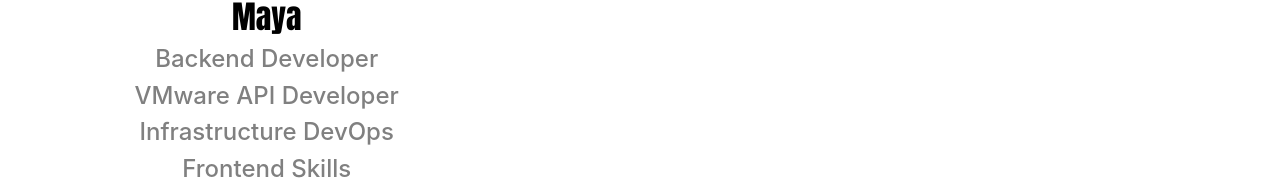
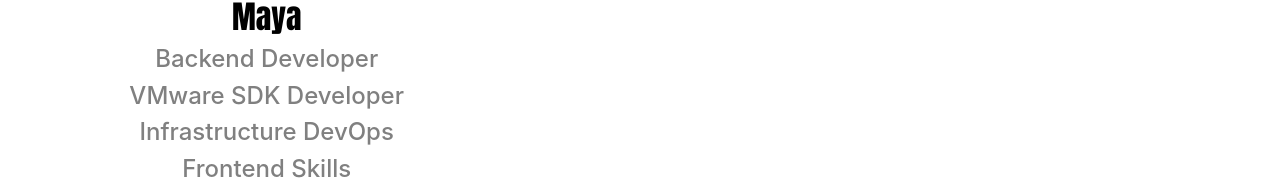
Before and after one commit to fenix15100/react-my-personal-site, a React (Create React App) app: page /react-my-personal-site/resume in a window 1280 px wide. Shown: the part 458-638 px from the top of the page. Built offline with nearby package versions, Linux system fonts and the light colour scheme.

Commit message:
fix typo

```diff
--- a/src/components/Resume.js
+++ b/src/components/Resume.js
@@ -21,7 +21,7 @@
                     <h2 style={{paddingTop: '2em'}}>Francisco José Camacho Maya</h2>
 
                     <h4 style={{color: 'grey'}}>Backend Developer</h4>
-                    <h4 style={{color: 'grey'}}>VMware API Developer</h4>
+                    <h4 style={{color: 'grey'}}>VMware SDK Developer</h4>
                     <h4 style={{color: 'grey'}}>Infrastructure DevOps</h4>
                     <h4 style={{color: 'grey'}}>Frontend Skills</h4>
                     <h4 style={{color: 'grey'}}>Automation Scripting Skills</h4>
```
